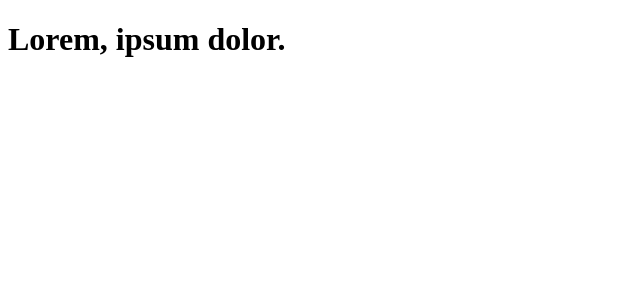
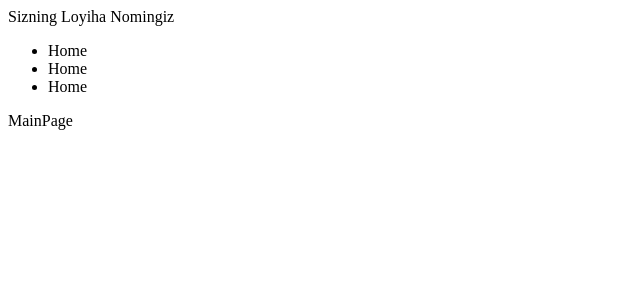
Before and after one commit to diorsolutions/dentistsolution, a React (Vite) app: page / in a window 1280 px wide. Shown: the top 300 px of the page, without its empty margins (0-640 px from the left). Built offline with nearby package versions, Linux system fonts and the light colour scheme.

Commit message:
herader layout

```diff
--- a/package.json
+++ b/package.json
@@ -11,7 +11,8 @@
   },
   "dependencies": {
     "react": "^19.1.0",
-    "react-dom": "^19.1.0"
+    "react-dom": "^19.1.0",
+    "react-router-dom": "^7.6.0"
   },
   "devDependencies": {
     "@eslint/js": "^9.25.0",
--- a/src/App.tsx
+++ b/src/App.tsx
@@ -1,13 +1,21 @@
-import Navbar from "./Components/pages/home"
+// src/App.tsx
+import { BrowserRouter, Routes, Route } from 'react-router-dom';
+import Layout from '../src/Components/pages/layout';
+import MainPage from './Components/pages/main_page';
+import Contact from './Components/pages/contact';
+import Services from './Components/pages/services'
+
 
 function App() {
-
   return (
-    <>
-    <Navbar />
-    {/* <h1>Lorem ipsum dolor sit amet consectetur adipisicing elit. Corrupti, quisquam.</h1> */}
-    </>
-  )
+    <BrowserRouter>
+      <Routes>
+        <Route path="/" element={<Layout><MainPage /></Layout>} />
+        <Route path="/contact" element={<Layout><Contact /></Layout>} />
+        <Route path="/services" element={<Layout><Services /></Layout>} />
+      </Routes>
+    </BrowserRouter>
+  );
 }
 
-export default App
+export default App;
--- /dev/null
+++ b/src/Components/pages/contact.tsx
@@ -0,0 +1,10 @@
+
+function Contact() {
+
+  return (
+    <div>Contact</div>
+  )
+
+}
+
+export default Contact
--- /dev/null
+++ b/src/Components/pages/header.tsx
@@ -0,0 +1,12 @@
+// src/components/Header.tsx
+import '../styles/header.css'; // Agar stillaringiz bo'lsa
+
+function Header() {
+  return (
+    <header>
+      <div className="logo">Sizning Loyiha Nomingiz</div>
+    </header>
+  );
+}
+
+export default Header;
--- a/src/Components/pages/home.tsx
+++ b/src/Components/pages/home.tsx
@@ -1,9 +1,22 @@
-import '../styles/home.css'
+// src/components/Navbar.tsx
+import '../styles/home.css'; // Agar stillaringiz bo'lsa
 
 function Navbar() {
   return (
-    <h1>Lorem, ipsum dolor.</h1>
+    <nav>
+      <ul>
+        <li>
+          Home
+        </li>
+        <li>
+          Home
+        </li>
+        <li>
+          Home
+        </li>
+      </ul>
+    </nav>
   );
 }
 
-export default Navbar
+export default Navbar;
--- /dev/null
+++ b/src/Components/pages/layout.tsx
@@ -0,0 +1,19 @@
+// src/components/Layout.tsx
+import Header from '../pages/header';
+import Navbar from '../pages/home';
+
+interface LayoutProps {
+    children: React.ReactNode;
+}
+
+function Layout({ children }: LayoutProps) {
+    return (
+        <div>
+            <Header />
+            <Navbar />
+            <main>{children}</main>
+        </div>
+    );
+}
+
+export default Layout;
--- /dev/null
+++ b/src/Components/pages/main_page.tsx
@@ -0,0 +1,10 @@
+
+function MainPage() {
+
+  return (
+    <div>MainPage</div>
+  )
+
+}
+
+export default MainPage
--- /dev/null
+++ b/src/Components/pages/services.tsx
@@ -0,0 +1,9 @@
+import React from 'react'
+
+function Services() {
+  return (
+    <div>Services</div>
+  )
+}
+
+export default Services
```
Also changed, not shown: src/Components/styles/header.css (added), 1 other file (tests, documents, lock files or other folders).
